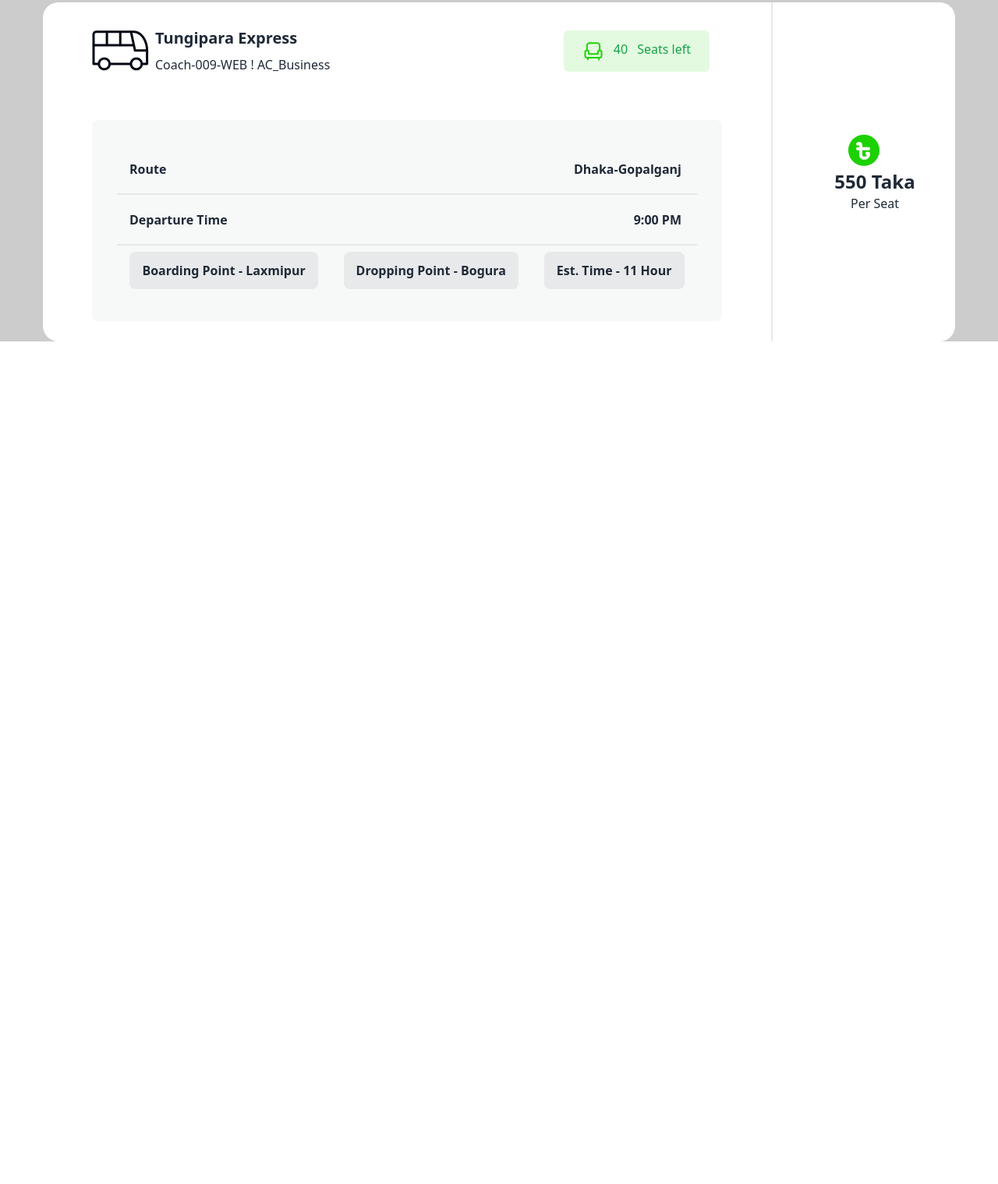
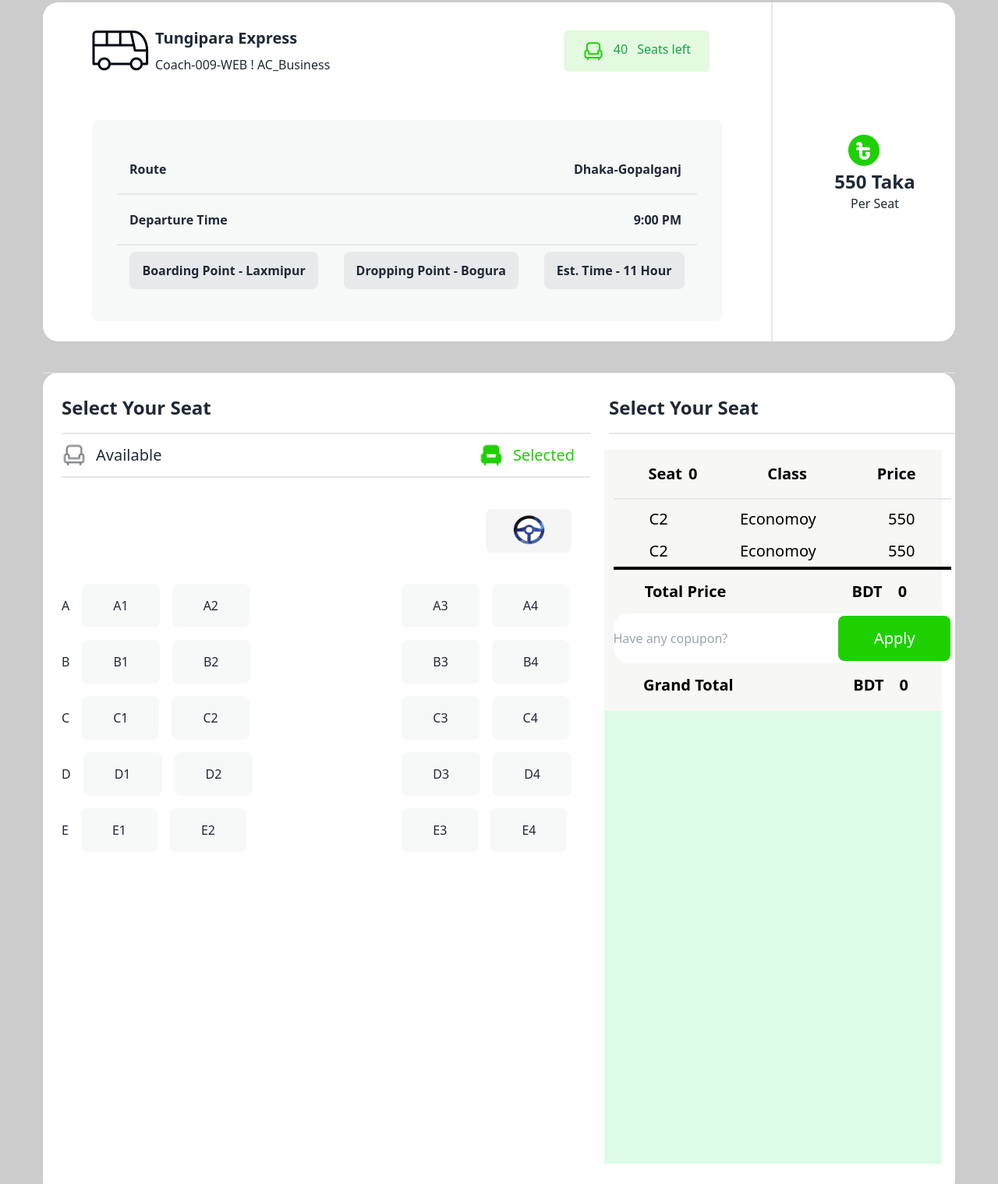
Before and after one commit to Dhruba545/assignment-5, a plain HTML site: page index.html in a window 1280 px wide. Shown: the part 1666-3185 px from the top of the page at 78% size. Before the commit the page ends 2104 px from the top, so only its background shows below. Drawn offline with nearby package versions, Linux system fonts and the light colour scheme.

Commit message:
something

```diff
--- a/index.html
+++ b/index.html
@@ -106,8 +106,8 @@
             <p class="text-center text-sm text-black opacity-70 "> Yes, you can run unit tests and view the results directly within the app. The integrated <br>
                  testing features allow for a streamlined .</p>
         </div>
-        <div class="w-[1170px] flex h-[480px] bg-white rounded-[20px]">
-             <div class="w-4/5  h-full flex flex-col justify-around items-center border-r-2"><!--Left site of section-->
+        <div class="w-[1170px] flex h-[480px] bg-white rounded-[20px]"><!--Upper  site of section -->
+             <div class="w-4/5  h-full flex flex-col justify-around items-center border-r-2"><!--Upper-Left site of section-->
                 <div class="w-[808px] h-[72px] flex ">
                     <div class="w-1/2 h-full flex items-center space-x-2 "><img src="images/bus-logo.png">
                     <div class="h-ful space-y-2">
@@ -134,7 +134,7 @@
                     </div>
                 </div>
              </div>
-             <div class="w-1/5 h-full flex flex-col justify-center items-center text-center space-x-7"><!--Right site of section-->
+             <div class="w-1/5 h-full flex flex-col justify-center items-center text-center space-x-7"><!--Upper-Right site of section-->
                 <div>
                      <img src="images/fare.png">
                 </div>
@@ -147,6 +147,68 @@
              </div>
         </div>
      </div>
+     <div class="w-[1170px] h-[1056px] bg-white rounded-[20px] mx-auto flex mt-10"><!--This is the down site form section -->
+
+            <div class="w-3/5  h-full "><hr>
+                <div class="ml-6  text-2xl font-semibold h-[50px] border-b-2 mt-7"> Select Your Seat</div>
+                <div class="ml-6  text-2xl font-semibold h-[56px] border-b-2 flex justify-between items-center">
+                     <div class="flex text-[20px] font-normal space-x-3"><img src="images/seat-gray.png" class="w-8 h-8"><p class="text-gray-800">Available</p> </div>
+                     <div class="flex text-[20px] font-normal space-x-3 mr-5"><img src="images/seat-green-filled.png" class="w-8 h-8" ><p class="text-[#1DD100]">Selected</p> </div>
+                     </div>
+
+                      <div class="flex justify-end my-10"> <div class="bg-[#0307120A] w-[110px] h-[56px] flex justify-center items-center mr-6 rounded-lg" ><img src="images/steering.png" class="w-12 h-12">  </div> </div>
+
+                <div class="flex justify-between">
+                    <div class="flex flex-col space-y-4" > <!--Left site seat-->
+                        <div class="flex items-center w-1/2 mx-6 space-x-4  " > <p>A</p><button class="px-10 py-4 text-center bg-[#F7F8F8] rounded-lg" >A1</button><button class=" px-10 py-4 bg-[#F7F8F8] rounded-lg"  >A2</button></div>
+                        <div class="flex items-center w-1/2 mx-6 space-x-4  " > <p>B</p><button class="px-10 py-4 text-center bg-[#F7F8F8] rounded-lg" >B1</button><button class=" px-10 py-4 bg-[#F7F8F8] rounded-lg"  >B2</button></div>
+                        <div class="flex items-center w-1/2 mx-6 space-x-4  " > <p>C</p><button class="px-10 py-4 text-center bg-[#F7F8F8] rounded-lg" >C1</button><button class=" px-10 py-4 bg-[#F7F8F8] rounded-lg"  >C2</button></div>
+                        <div class="flex items-center w-1/2 mx-6 space-x-4  " > <p>D</p><button class="px-10 py-4 text-center bg-[#F7F8F8] rounded-lg" >D1</button><button class=" px-10 py-4 bg-[#F7F8F8] rounded-lg"  >D2</button></div>
+                        <div class="flex items-center w-1/2 mx-6 space-x-4  " > <p>E</p><button class="px-10 py-4 text-center bg-[#F7F8F8] rounded-lg" >E1</button><button class=" px-10 py-4 bg-[#F7F8F8] rounded-lg"  >E2</button></div>
+                    </div>
+                    <div class="flex flex-col space-y-4"><!--Right site seat-->
+                     <div class="flex items-center w-1/2 mx-6 space-x-4  ">   <button class="px-10 py-4 text-center bg-[#F7F8F8] rounded-lg" >A3</button><button class=" px-10 py-4 bg-[#F7F8F8] rounded-lg"  >A4</button>  </div>
+                     <div class="flex items-center w-1/2 mx-6 space-x-4  ">   <button class="px-10 py-4 text-center bg-[#F7F8F8] rounded-lg" >B3</button><button class=" px-10 py-4 bg-[#F7F8F8] rounded-lg"  >B4</button>  </div>
+                     <div class="flex items-center w-1/2 mx-6 space-x-4  ">   <button class="px-10 py-4 text-center bg-[#F7F8F8] rounded-lg" >C3</button><button class=" px-10 py-4 bg-[#F7F8F8] rounded-lg"  >C4</button>  </div>
+                     <div class="flex items-center w-1/2 mx-6 space-x-4  ">   <button class="px-10 py-4 text-center bg-[#F7F8F8] rounded-lg" >D3</button><button class=" px-10 py-4 bg-[#F7F8F8] rounded-lg"  >D4</button>  </div>
+                     <div class="flex items-center w-1/2 mx-6 space-x-4  ">   <button class="px-10 py-4 text-center bg-[#F7F8F8] rounded-lg" >E3</button><button class=" px-10 py-4 bg-[#F7F8F8] rounded-lg"  >E4</button>  </div>
+                    </div>
+
+               </div>
+              </div>
+              <div class="w-2/5  h-full "><!--Price money section -->
+                <hr>
+                <div class="ml-6  text-2xl font-semibold h-[50px] border-b-2 mt-7"> Select Your Seat</div>
+                <div class="h-[837px] w-[433px] mx-auto mt-5 bg-[#F7F8F5] ">
+                    <div class="w-full h-[335px]  space-y-1">
+                         <div class="w-full h-16 mx-3  flex justify-around text-xl font-bold text-black items-center border-b-2 "><div class="flex space-x-2"><p>Seat</p><span>0</span></div><p>Class</p><p>Price</p> </div>
+                         <div class="w-full h-[86px] mx-3 flex flex-col border-b-4 border-black ">
+                            <div class="w-full h-1/2 flex justify-around text-xl text-black items-center ">
+                               <p>C2 </p> <p> Economoy </p><p>550</p>
+                            </div>
+                            <div class="w-full h-1/2 flex justify-around text-xl text-black items-center ">
+                               <p>C2 </p> <p> Economoy </p><p>550</p>
+                            </div>
+                         </div>
+                         <div class="w-full h-12 mx-3 flex justify-around text-xl font-bold text-black items-center ">
+                            <p>Total Price </p> <p> </p><div class="flex space-x-5 mr-4" ><p>BDT</p><span>0</span></div>
+                         </div>
+                         <div class="w-full h-16 mx-3 flex items-center rounded-l-[20px] bg-white ">
+                            <input class="w-2/3 h-full rounded-l-[20px] " placeholder="Have any copupon?">
+                            <button class="w-1/3 h-[90%] rounded-lg bg-[#1DD100] text-white text-xl"> Apply</button>
+                         </div>
+                         <div class="w-full h-12 mx-3 flex justify-around text-xl font-bold text-black items-center ">
+                            <p>Grand Total</p> <p> </p><div class="flex space-x-5 mr-4" ><p>BDT</p><span>0</span></div>
+                         </div>
+                    </div>
+                    <div class="w-full h-[581px] bg-green-100">
+
+                    </div>
+                </div>
+
+              </div>
+          </div>
+
    </main>
 
 
```
Also changed, not shown: images/steering.png (added).
